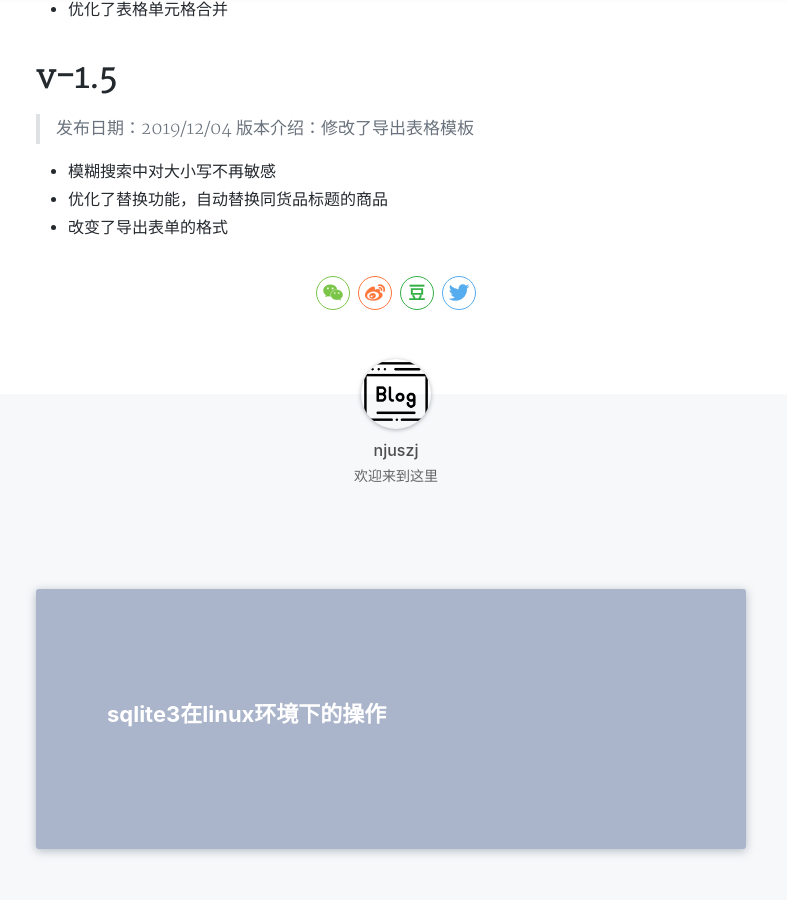
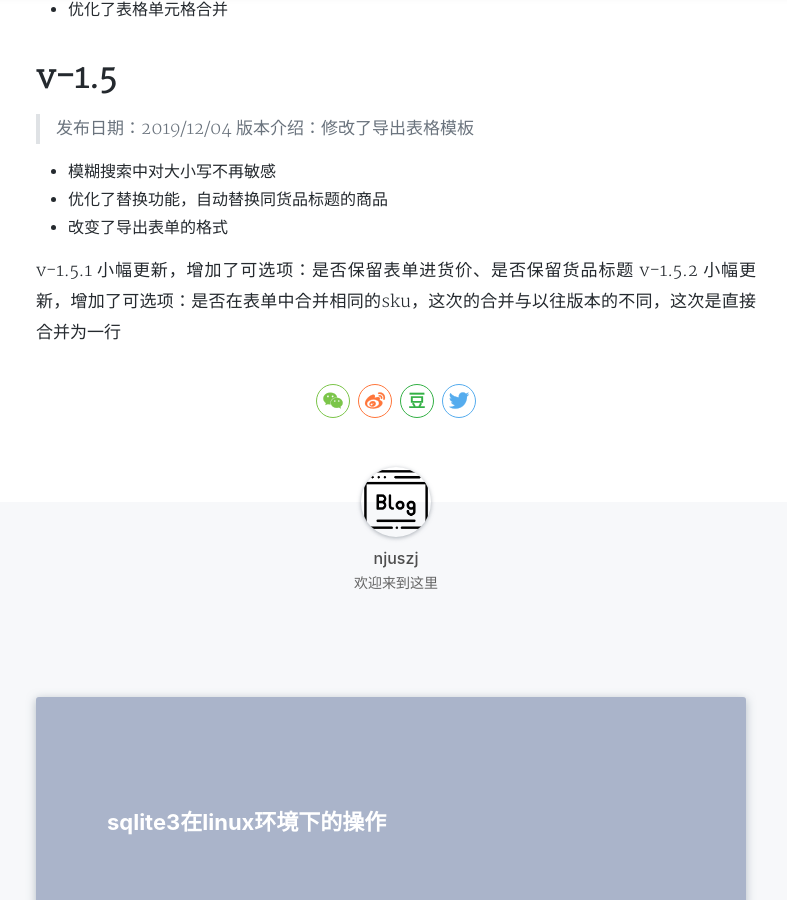
Before and after one commit to njuszj/njuszj.github.io, a Jekyll site: the page built from _posts/2019-09-18-sheet-tool.md, in a window 1280 px wide and 900 px high, scrolled down 3827 px. Shown: the whole window, without its empty margins (244-1031 px from the left). Built offline with Jekyll 4.4.1, drawn with Linux system fonts in a browser that asks for light colours; nearby versions of some CDN libraries; a style sheet for code colours, icons or effects is not loaded.

Commit message:
Update 2019-09-18-sheet-tool.md

```diff
--- a/_posts/2019-09-18-sheet-tool.md
+++ b/_posts/2019-09-18-sheet-tool.md
@@ -93,3 +93,6 @@ tag: bzsn
 + 模糊搜索中对大小写不再敏感
 + 优化了替换功能，自动替换同货品标题的商品
 + 改变了导出表单的格式
+
+v-1.5.1 小幅更新，增加了可选项：是否保留表单进货价、是否保留货品标题
+v-1.5.2 小幅更新，增加了可选项：是否在表单中合并相同的sku，这次的合并与以往版本的不同，这次是直接合并为一行
```
